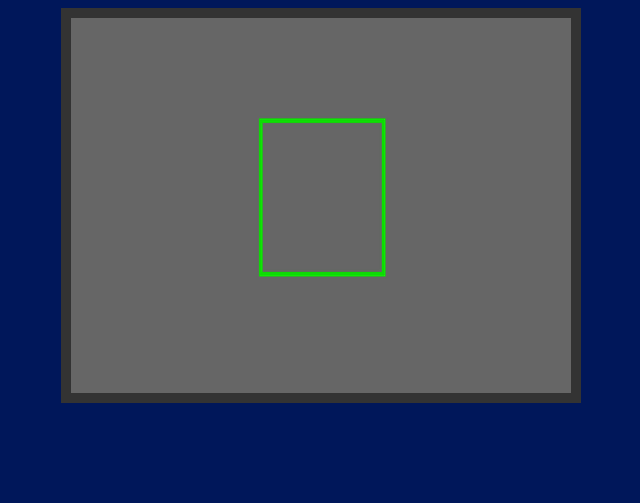
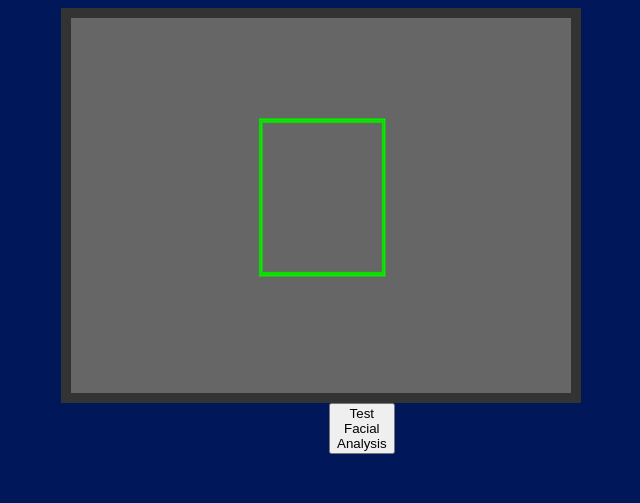
Before and after one commit to bayne-grubb/face-hack, a Flask app: page /cam in a window 1280 px wide. Shown: the top 503 px of the page, without its empty margins (319-959 px from the left). Run offline with Flask 2, Linux system fonts and the light colour scheme.

Commit message:
adding analysis button

```diff
--- a/templates/camera.html
+++ b/templates/camera.html
@@ -18,6 +18,11 @@
     </div>
 </div>
 
+<div>
+    <form method="post">
+    <button style="margin-left: 50%; margin-right: 50%; position: absolute;">Test Facial Analysis</button>
+</form>
+</div>
 
 
 <script>
```
